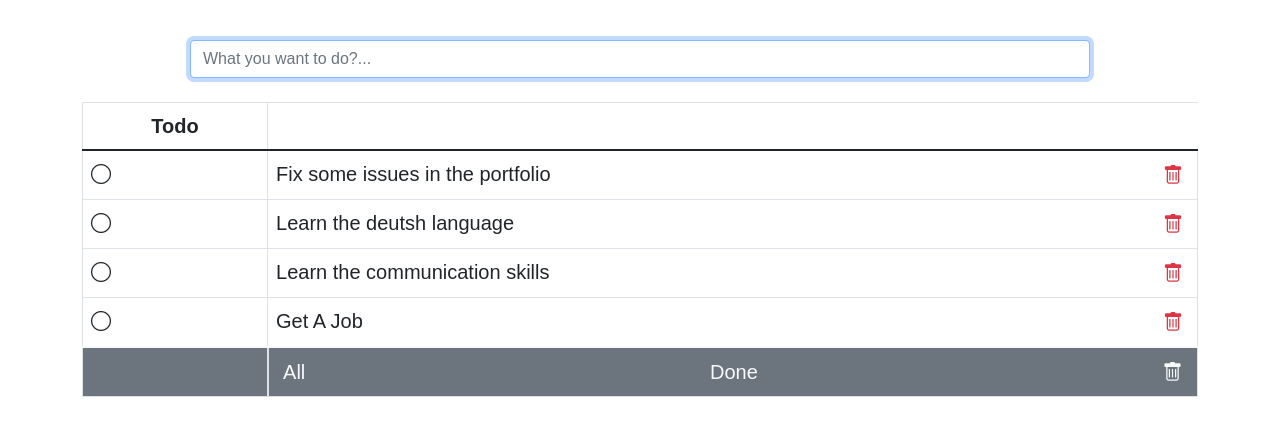
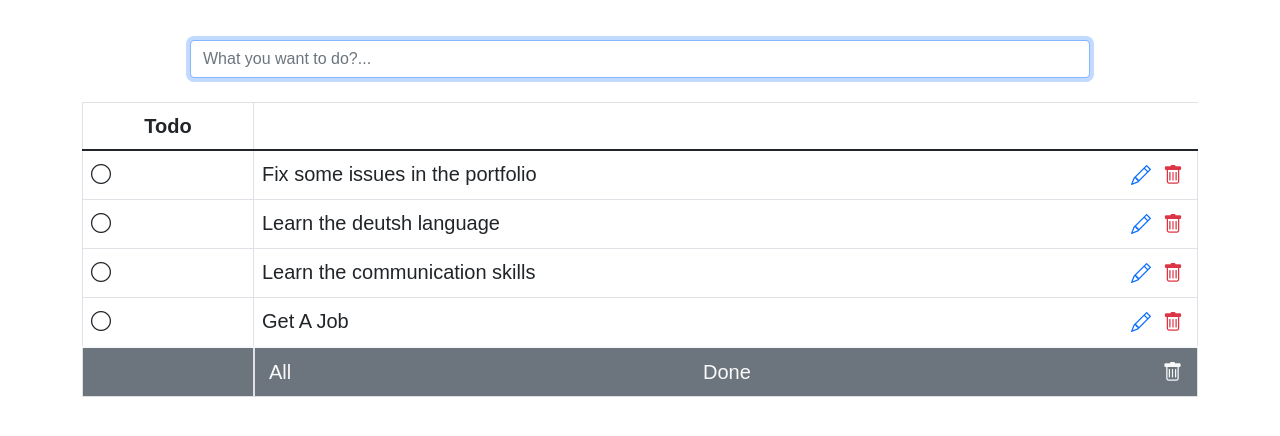
Before and after one commit to medaminefh/TodoApp, a React (Create React App) app: page / in a window 1280 px wide. Shown: the top 436 px of the page. Built offline with nearby package versions, Linux system fonts and the light colour scheme.

Commit message:
Add the Edit functionality

```diff
--- a/src/App.tsx
+++ b/src/App.tsx
@@ -6,6 +6,7 @@ export type TodoType = {
   id: number;
   todo: string | undefined;
   done: boolean;
+  isEdit: boolean;
 };
 
 const defaultTodos = [
@@ -13,21 +14,25 @@ const defaultTodos = [
     id: 1,
     todo: "Fix some issues in the portfolio",
     done: false,
+    isEdit: false,
   },
   {
     id: 2,
     todo: "Learn the deutsh language",
     done: false,
+    isEdit: false,
   },
   {
     id: 3,
     todo: "Learn the communication skills",
     done: false,
+    isEdit: false,
   },
   {
     id: 4,
     todo: "Get A Job",
     done: false,
+    isEdit: false,
   },
 ];
 
--- a/src/components/Header.tsx
+++ b/src/components/Header.tsx
@@ -16,7 +16,7 @@ const Header = (props: HeaderProps) => {
 
   const handleSubmit = (e: React.FormEvent) => {
     e.preventDefault();
-    const newTask = { todo: value, done: false, id: rndomnmb };
+    const newTask = { todo: value, done: false, id: rndomnmb, isEdit: false };
 
     props.setTodos((prev) => [newTask, ...prev]);
     setValue("");
--- a/src/components/ListOfTodos.tsx
+++ b/src/components/ListOfTodos.tsx
@@ -1,4 +1,5 @@
 import { useState, useEffect } from "react";
+import { idText } from "typescript";
 
 import type { TodoType } from "../App";
 
@@ -9,12 +10,32 @@ type ListOfTodosProps = {
 
 const ListOfTodos = ({ todos, setTodos }: ListOfTodosProps) => {
   const [uiTodos, setUiTodos] = useState(todos);
+  const [value, setValue] = useState<string>("");
 
   useEffect(() => {
     setUiTodos(todos);
   }, [todos]);
 
-  // handle click event
+  // Edit Fn
+  const handleEdit = (index: number) => {
+    const todo = todos.find((t) => t.id === index);
+
+    setTodos((prev) =>
+      prev.map((todo) => {
+        if (todo.id === index)
+          return { ...todo, todo: value, isEdit: !todo.isEdit };
+        else {
+          return todo;
+        }
+      })
+    );
+    setValue(todo?.todo || "");
+  };
+
+  const handleChange = (e: React.FormEvent<HTMLInputElement>) =>
+    setValue(e.currentTarget.value);
+
+  // Handle click event
   const handleClick = function (index: number, name?: string) {
     if (!name) {
       let updatedTodos = todos?.map((todo) => {
@@ -75,14 +96,26 @@ const ListOfTodos = ({ todos, setTodos }: ListOfTodosProps) => {
                 todo.done ? "text-decoration-line-through text-secondary" : ""
               }
             >
-              {" "}
-              {todo.todo}
+              <input
+                type="text"
+                onChange={handleChange}
+                value={value}
+                className={todo.isEdit ? "d-inline" : "d-none"}
+              />{" "}
+              {!todo.isEdit && todo.todo}
               <button
                 className="bg-transparent border-0 text-danger float-end"
                 title="Delete"
                 onClick={() => handleClick(todo.id, "deleteOne")}
               >
                 <i className="bi bi-trash"></i>
+              </button>
+              <button
+                className="bg-transparent border-0 text-primary float-end"
+                title="Edit"
+                onClick={() => handleEdit(todo.id)}
+              >
+                <i className="bi bi-pencil"></i>
               </button>
             </td>
           </tr>
```
